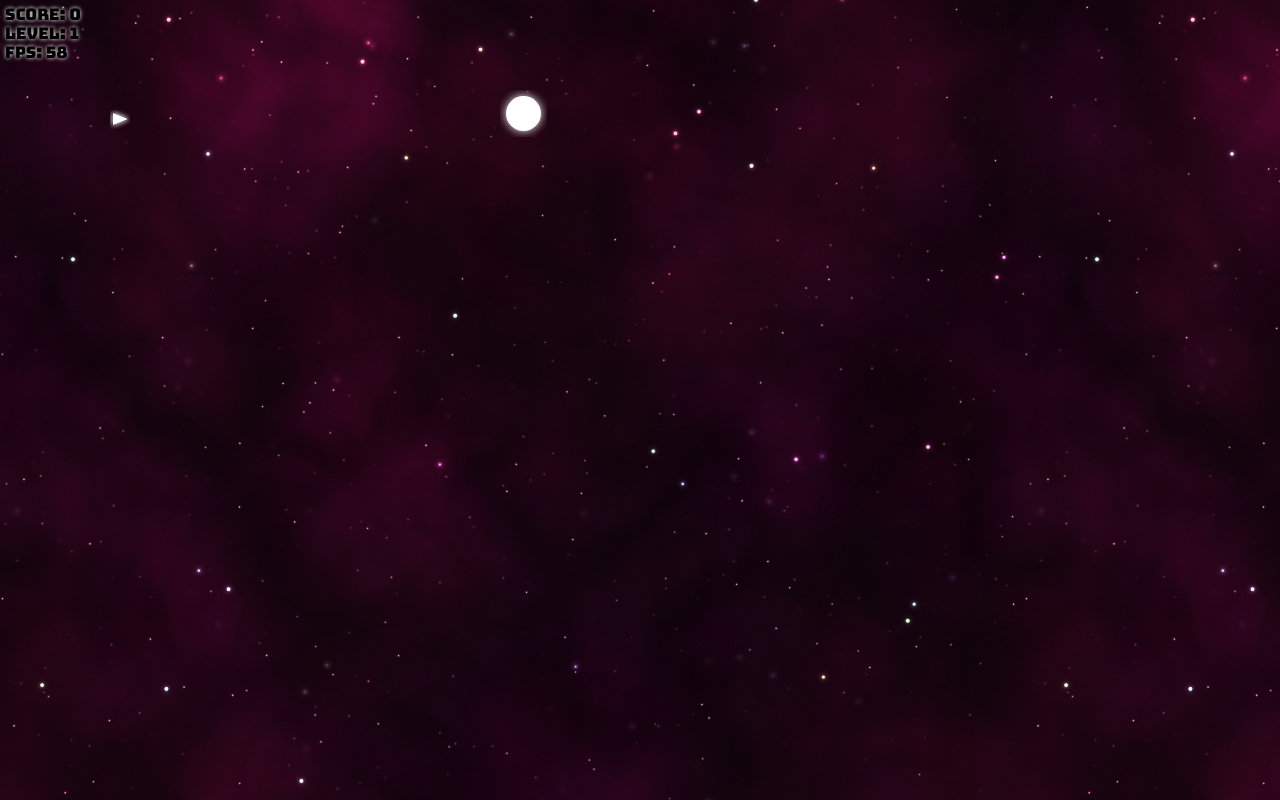
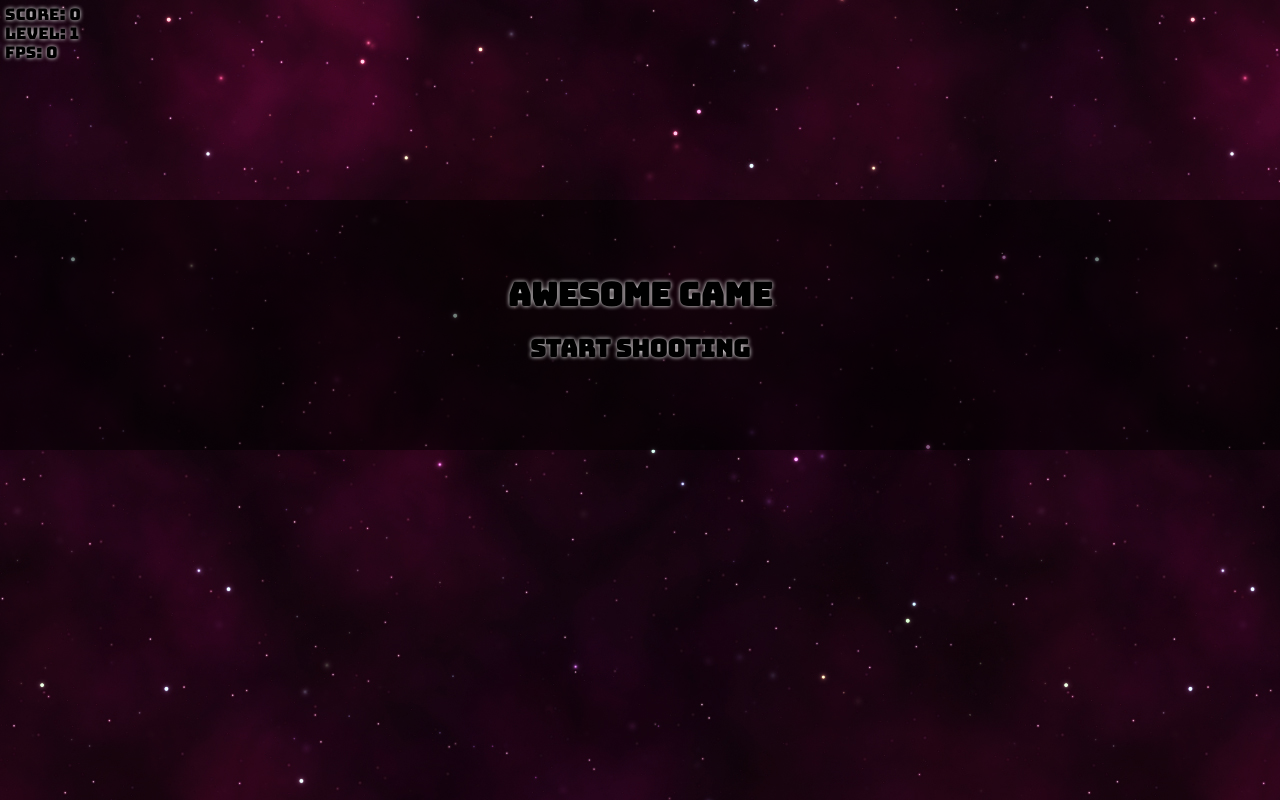
Before and after one commit to AngryDogs/some-awesome-game, a website built with webpack: page index.html in a window 1280 px wide. Built offline with nearby package versions, Linux system fonts and the light colour scheme.

Commit message:
Fixed bug with restart game

```diff
--- a/index.html
+++ b/index.html
@@ -22,6 +22,10 @@
             <p id="level">Level: 1</p>
             <p id="fps">Fps: 0</p>
         </div>
+        <div id="menu" class="menu">
+            <h1>Awesome game</h2>
+            <h2 id="startGame">Start shooting</h2>
+        </div>
         <div class="gameboard" id="gameboard">
         </div>
     </body>
--- a/src/index.js
+++ b/src/index.js
@@ -1,4 +1,10 @@
 import constructGameBoard from './scripts/gameboard/gameboard';
 import './styles/main.css';
 
-constructGameBoard();
+const startGame = document.getElementById('startGame');
+const menu = document.getElementById('menu');
+
+startGame.addEventListener('click', () => {
+    menu.style.visibility = 'hidden';
+    constructGameBoard();
+});
--- a/src/scripts/components/rock/rock.js
+++ b/src/scripts/components/rock/rock.js
@@ -1,6 +1,6 @@
 import Particle from '../particle/particle';
 
-const EXPLOSION_PARTICLE_COUNT = 20;
+const EXPLOSION_PARTICLE_COUNT = 30;
 const rockHitSound = new Audio('./assets/sounds/explosion1.mp3');
 const rockExplosionSound = new Audio('./assets/sounds/explosion2.mp3');
 
--- a/src/scripts/components/ship/handlers.js
+++ b/src/scripts/components/ship/handlers.js
@@ -12,7 +12,9 @@ const allowedKeys = ['w', 'a', 's', 'd', 'q', 'e', ' '];
 
 const thrusterSound = new Audio('./assets/sounds/thrust.mp3');
 const minigunSound = new Audio('./assets/sounds/minigun.mp3');
+const engine = new Audio('./assets/sounds/engine.mp3');
 
+let interval;
 
 const addMinigunSound = () => {
   minigunSound.addEventListener('timeupdate', function(){
@@ -21,6 +23,17 @@ const addMinigunSound = () => {
         this.currentTime = 0
         this.play()
     }}, false);
+}
+
+const addEngineSound = () => {
+  engine.addEventListener('timeupdate', function(){
+    const buffer = .44
+    if(this.currentTime > this.duration - buffer){
+        this.currentTime = 0
+        this.play()
+    }}, false);
+  engine.volume = 0.2;
+  engine.play();
 }
 
 const addThrusterSound = () => {
@@ -67,24 +80,32 @@ const makeKeyPressActions = (ship) => {
   ship.setMovementParameters(MOVE_SPEED, ROTATION_SPEED, CROSS_SPEED);
 }
 
+const removeAllPreviousHandles = () => {
+  window.removeEventListener("keydown", state => state);
+  window.removeEventListener("keyup", state => state);
+  if(interval) clearInterval(interval);
+}
+
 const loadArrowKeyHandler = (ship) => {
+    addEngineSound();
     addMinigunSound();
     addThrusterSound();
+    removeAllPreviousHandles();
 
-    window.addEventListener("keydown", function (event) {
+    window.addEventListener("keydown", (event) => {
       if(allowedKeys.includes(event.key)) {
         keyPressStorage[event.key] = true;
         if(event.key != ' ') thrusterSound.play();
       }
     });
 
-    window.addEventListener("keyup", function (event) {
+    window.addEventListener("keyup", (event) => {
       if(allowedKeys.includes(event.key)) {
         keyPressStorage[event.key] = false;
       }
     });
 
-    setInterval(() => changeStates(ship), 1000 / 60);
+    interval = setInterval(() => changeStates(ship), 1000 / 60);
 };
 
 export default loadArrowKeyHandler;
--- a/src/scripts/components/ship/ship.js
+++ b/src/scripts/components/ship/ship.js
@@ -3,6 +3,7 @@ import Bullet from '../bullet/bullet';
 import Particle from '../particle/particle';
 
 const shipExplosionSound = new Audio('./assets/sounds/explosion2.mp3');
+const menu = document.getElementById('menu');
 
 const EXPLOSION_PARTICLE_COUNT = 10;
 
@@ -135,7 +136,9 @@ class Ship {
     render() {
         const { canvas, positionX, positionY, angle, shotBullets, lifeCount, immunity, shipParticles } = this;
 
-        if(lifeCount < 0) canvas.style.visibility = "hidden";
+        if(lifeCount < 0) {
+            canvas.style.visibility = "hidden";
+        }
 
         if(shipParticles && shipParticles.length == 0 && lifeCount < 0) {
             canvas.remove();
--- a/src/scripts/gameboard/gameboard.js
+++ b/src/scripts/gameboard/gameboard.js
@@ -2,19 +2,20 @@ import Ship from '../components/ship/ship';
 import Rock from '../components/rock/rock';
 
 let repeater;
-let ship = new Ship();
+let ship;
 let lastLoop = new Date;
 
 let level = 1;
 let score = 0;
 let refrechCounter = 0;
 
+const gameboard = document.getElementById("gameboard");
+const menu = document.getElementById('menu');
 const levelElement = document.getElementById('level');
 const scoreElement = document.getElementById('score');
 const fpsElement = document.getElementById('fps');
 
 let rocks = [];
-rocks.push(new Rock(ship));
 
 const renderInfo = () => {
 
@@ -37,7 +38,12 @@ const repeateFunction = () => {
     if(rocks) rocks.forEach(rock => rock.move());
 
     if(ship && ship.lifeCount < 0) {
+        menu.style.visibility = 'visible';
         window.cancelAnimationFrame(repeateFunction);
+
+        while (gameboard.firstChild) {
+            gameboard.removeChild(gameboard.firstChild);
+        }
         return;
     }
 
@@ -49,8 +55,21 @@ const constructGameBoard = () => {
     //     if(rocks && rocks.length < 20) rocks.push(new Rock(ship));
     // }, 2000);
 
+    restoreGameBoard();
+
+    ship = new Ship();
+    rocks.push(new Rock(ship));
+
     repeater = requestAnimationFrame(repeateFunction);
 };
+
+const restoreGameBoard = () => {
+    level = 1;
+    score = 0;
+    refrechCounter = 0;
+    rocks = [];
+    ship = null;
+}
 
 const calculateFps = () => {
     const thisLoop = new Date;
--- a/src/styles/main.css
+++ b/src/styles/main.css
@@ -25,3 +25,32 @@ canvas {
     margin: 0;
     text-shadow: 0px 0px 4px rgba(255, 255, 255, 1);
 }
+
+.menu {
+    position: absolute;
+    margin-left: auto;
+    margin-right: auto;
+    top: 25vh;
+    height: 250px;
+    left: 0;
+    right: 0;
+    margin: 0 auto !important;
+    text-align: center;
+
+    text-shadow: 0px 0px 4px rgba(255, 255, 255, 1);
+
+    background-color: rgba(0, 0, 0, 0.5);
+}
+
+.menu h1 {
+    margin-top: 75px;
+}
+
+.menu h2 {
+    margin: 0;
+}
+
+.menu h2:hover {
+    color: #fff;
+    cursor: pointer;
+}
```
Also changed, not shown: 1 other file.
